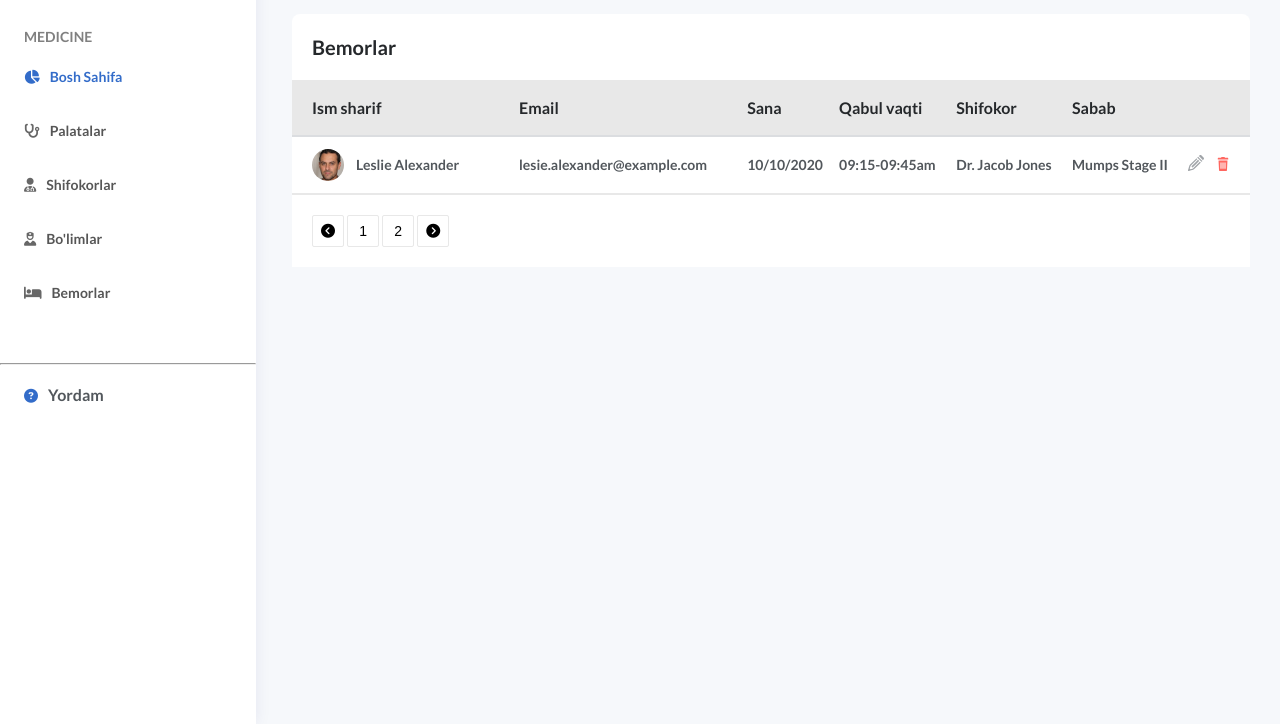
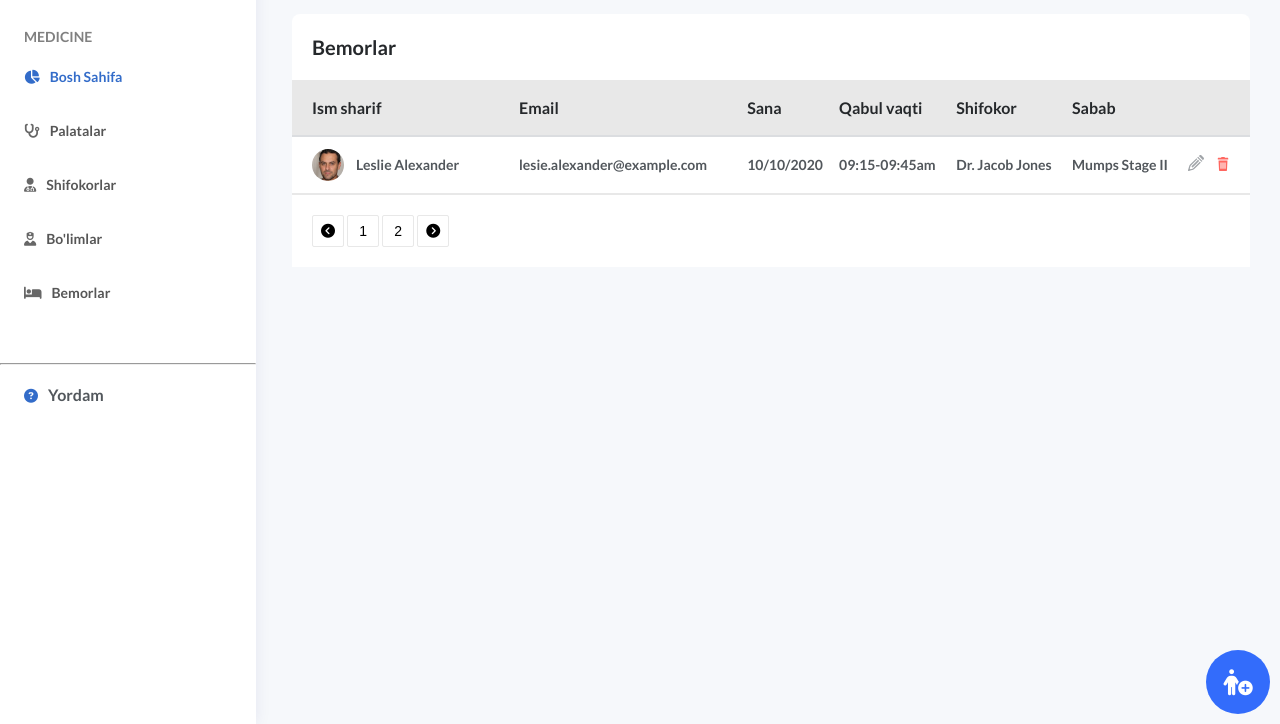
Before and after one commit to MrBekzod0899/JavascriptLesson, a plain HTML site: page HealthCare/bemorlar.html in a window 1280 px wide. Shown: the part 76-800 px from the top of the page. Drawn offline with Linux system fonts and the light colour scheme.

Commit message:
person icon

```diff
--- a/HealthCare/bemorlar.html
+++ b/HealthCare/bemorlar.html
@@ -97,6 +97,9 @@
                 </div>
             </div>
         </section>
+        <div class="message">
+            <i class="fa-solid fa-person-circle-plus"></i>
+        </div>
     </main>
 
     <script src="./js/index.js"></script>
```
Also changed, not shown: HealthCare/index.html (+1 -3 lines).
